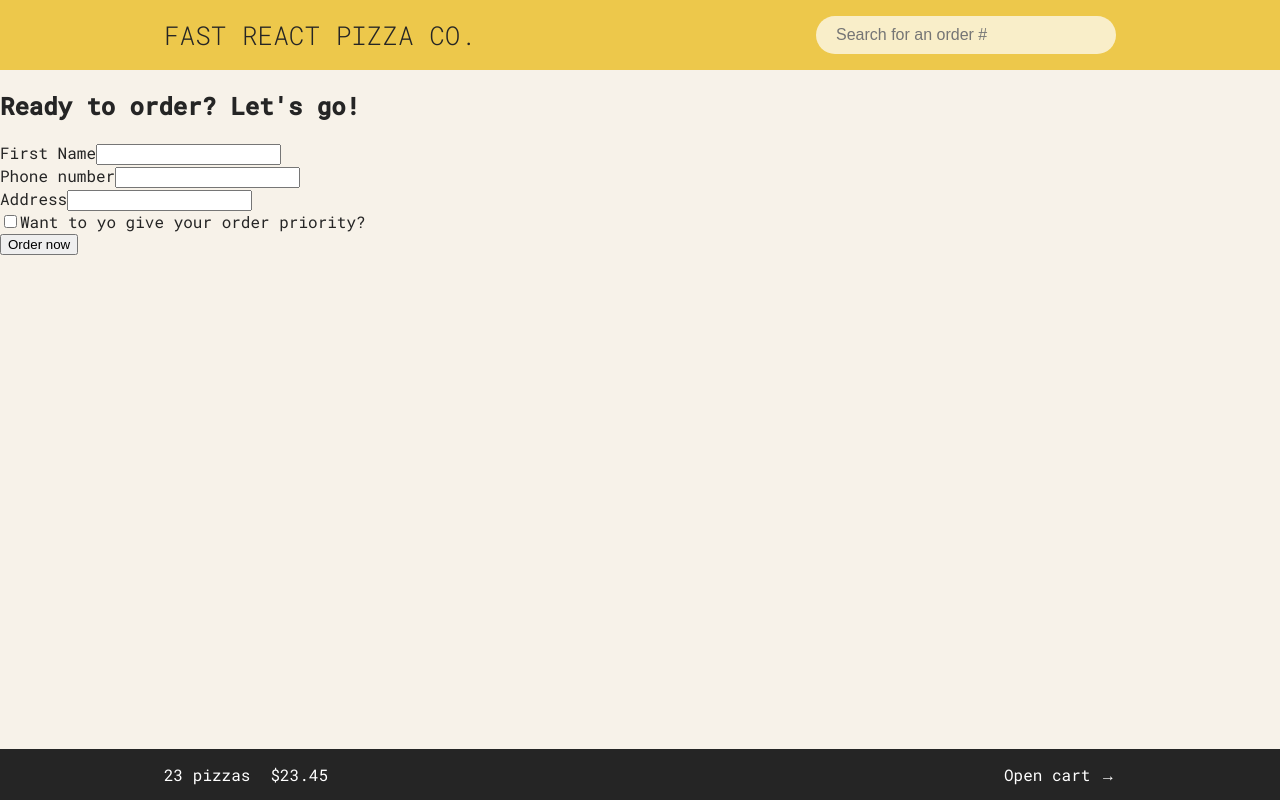
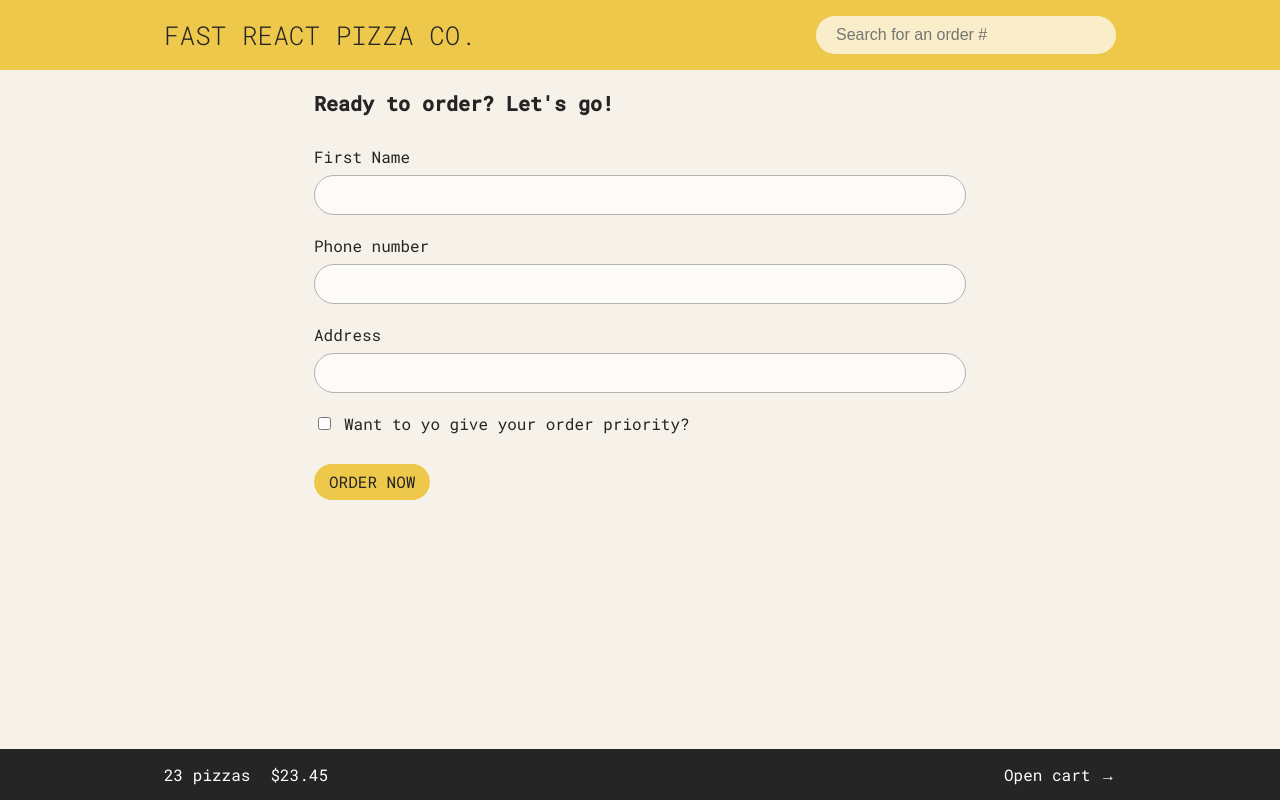
Before and after one commit to YanaKarpliuk/fast-react-pizza-co, a React (Vite) app: page /order/new in a window 1280 px wide. Built offline with nearby package versions, Linux system fonts and the light colour scheme.

Commit message:
Style order form

```diff
--- a/src/features/cart/Cart.jsx
+++ b/src/features/cart/Cart.jsx
@@ -38,7 +38,7 @@ export default function Cart() {
         {cart.length > 0 ?
             (
                 <div className={styles.cart}>
-                  <h2>Your cart, %NAME%</h2>
+                  <h1>Your cart, %NAME%</h1>
                   <ul className={styles.list}>
                     {cart.map(item => <CartItem key={item.pizzaId} item={item}/>)}
                   </ul>
--- a/src/features/cart/Cart.module.scss
+++ b/src/features/cart/Cart.module.scss
@@ -11,8 +11,9 @@
 }
 
 .cart {
-  h2 {
-    margin: 15px 0 25px;
+  h1 {
+    margin: 10px 0;
+    font-size: 20px;
   }
 
   .list {
--- a/src/features/order/CreateOrder.jsx
+++ b/src/features/order/CreateOrder.jsx
@@ -1,6 +1,9 @@
 // import { useState } from 'react';
 import { Form, redirect, useActionData, useNavigation } from 'react-router-dom';
 import { createOrder } from '../../services/apiRestaurant.js';
+import Container from '../../ui/Container/Container';
+import styles from './Order.module.scss';
+import Button from '../../ui/Button/Button';
 
 // https://uibakery.io/regex-library/phone-number
 const isValidPhone = (str) =>
@@ -42,30 +45,31 @@ export default function CreateOrder() {
   const cart = fakeCart;
 
   return (
-      <div>
-        <h2>Ready to order? Let's go!</h2>
+      <Container narrow={true}>
+        <div className={styles.orderForm}>
+          <h1>Ready to order? Let's go!</h1>
 
           {/* React router Form for POST, PATCH, DELETE. */}
           {/* No need to write action='/order/new' in this case */}
           {/* because it's automatically gets set to the current path. */}
-        <Form method="POST">
-          <div>
-            <label>First Name</label>
-            <input type="text" name="customer" required/>
+          <Form method="POST" className={styles.form}>
+            <div className={styles.formInput}>
+              <label htmlFor="customer">First Name</label>
+              <input type="text" name="customer" id="customer" required/>
             </div>
 
-          <div>
-            <label>Phone number</label>
-            <input type="tel" name="phone" required/>
-            {formErrors?.phone && <p>{formErrors.phone}</p>}
+            <div className={styles.formInput}>
+              <label htmlFor="phone">Phone number</label>
+              <input type="tel" name="phone" id="phone" required/>
+              {formErrors?.phone && <p className={styles.error}>{formErrors.phone}</p>}
             </div>
 
-          <div>
-            <label>Address</label>
-            <input type="text" name="address" required/>
+            <div className={styles.formInput}>
+              <label htmlFor="address">Address</label>
+              <input type="text" name="address" id="address" required/>
             </div>
 
-          <div>
+            <div className={styles.formCheckbox}>
               <input
                   type="checkbox"
                   name="priority"
@@ -76,17 +80,18 @@ export default function CreateOrder() {
               <label htmlFor="priority">Want to yo give your order priority?</label>
             </div>
 
-          <div>
+            <div className={styles.formAction}>
               {/* Make data available in the action function. */}
               <input type="hidden" name="cart" value={JSON.stringify(cart)}/>
-            <button
+              <Button
+                  name={isSubmitting ? 'Placing order...' : 'Order now'}
+                  ariaLabel={isSubmitting ? 'Placing order...' : 'Order now'}
                   disabled={isSubmitting}
-            >
-              {isSubmitting ? 'Placing order...' : 'Order now'}
-            </button>
+              />
             </div>
           </Form>
         </div>
+      </Container>
   );
 }
 
--- a/src/features/order/Order.module.scss
+++ b/src/features/order/Order.module.scss
@@ -19,3 +19,56 @@
     }
   }
 }
+
+// Order form.
+.orderForm {
+  padding: 20px 0;
+
+  h1 {
+    font-size: 20px;
+    margin: 0 0 20px;
+  }
+
+  .form {
+    .formInput {
+      display: grid;
+      gap: 8px;
+      padding: 10px 0;
+
+      input {
+        display: block;
+        padding: 10px 20px;
+        border: 1px solid var(--color-gray);
+        border-radius: 50px;
+        width: 100%;
+        font-size: inherit;
+        background: rgba(white, 0.7);
+        transition: $transition-time;
+        box-sizing: border-box;
+
+        @include active {
+          outline: none;
+          background: white;
+        }
+      }
+
+      .error {
+        color: red;
+        font-size: 12px;
+        margin: 0;
+        padding: 0 20px;
+      }
+    }
+
+    .formCheckbox {
+      display: flex;
+      gap: 10px;
+      align-items: center;
+      padding: 10px 0;
+    }
+
+    .formAction {
+      margin-top: 20px;
+    }
+  }
+}
```
Lines whose indentation alone changed are shown as unchanged.
